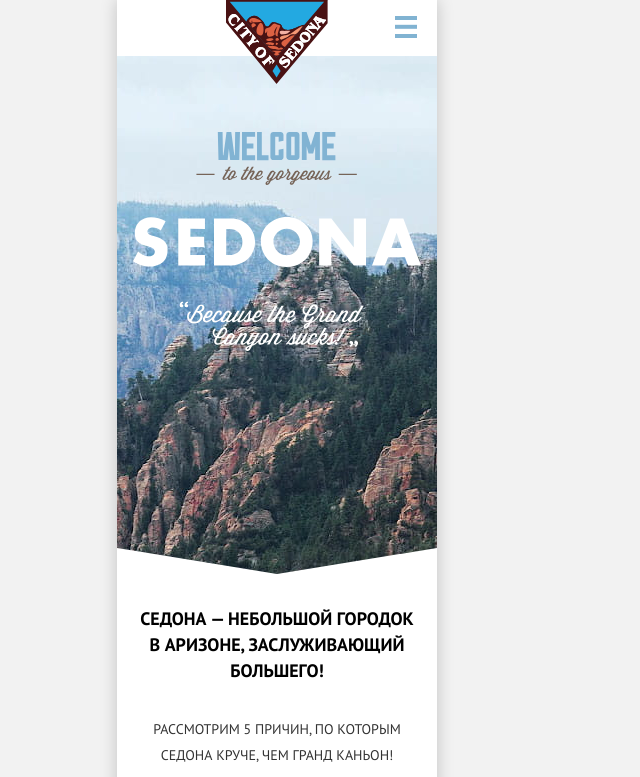
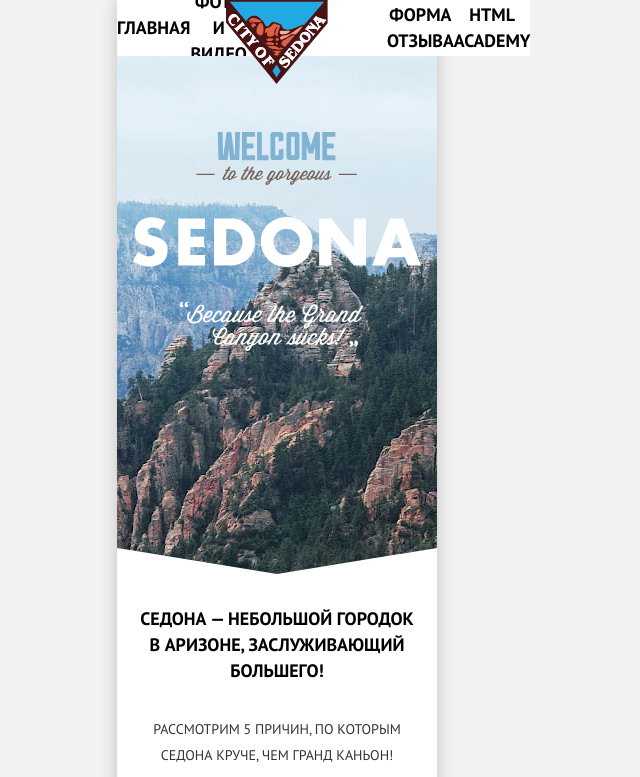
Before and after one commit to AlexanderBaschuk/html-school-2021, a website: page index.html in a window 1280 px wide. Shown: the top 777 px of the page, without its empty margins (363-1003 px from the left). Drawn offline with Linux system fonts and the light colour scheme.

Commit message:
Media overrides for nav menu.

```diff
--- a/styles/blocks/header.css
+++ b/styles/blocks/header.css
@@ -128,3 +128,39 @@
     width: 120%;
     transform: translate(-50%, -50%) rotate(-45deg);
 }
+
+@media (min-width: 768px) {
+  .menu-visible .header__logo-link {
+    visibility: visible;
+  }
+
+  .header__menu-list {
+    visibility: visible;
+    position: static;
+    display: flex;
+    background-color: #fff;
+    z-index: 0;
+  }
+
+  .header__menu-item {
+    background-color: #fff;
+    position: relative;
+    height: 56px;
+  }
+
+  .header__menu-item:nth-child(2) {
+    margin-right: 140px;
+  }
+
+  .header__menu-item:last-child::after {
+    content: none;
+  }
+
+  .header__menu-link {
+    color: #000;
+  }
+
+  .header__toggle-menu-button {
+    display: none;
+  }
+}
--- a/styles/blocks/main.css
+++ b/styles/blocks/main.css
@@ -42,7 +42,7 @@
   transform: translateX(-50%);
 }
 
-@media (min-width: 320px) {
+@media (min-width: 321px) {
   .main__banner {
     background-image: url("/Images/back-desktop.jpg");
     height: 518px;
```
